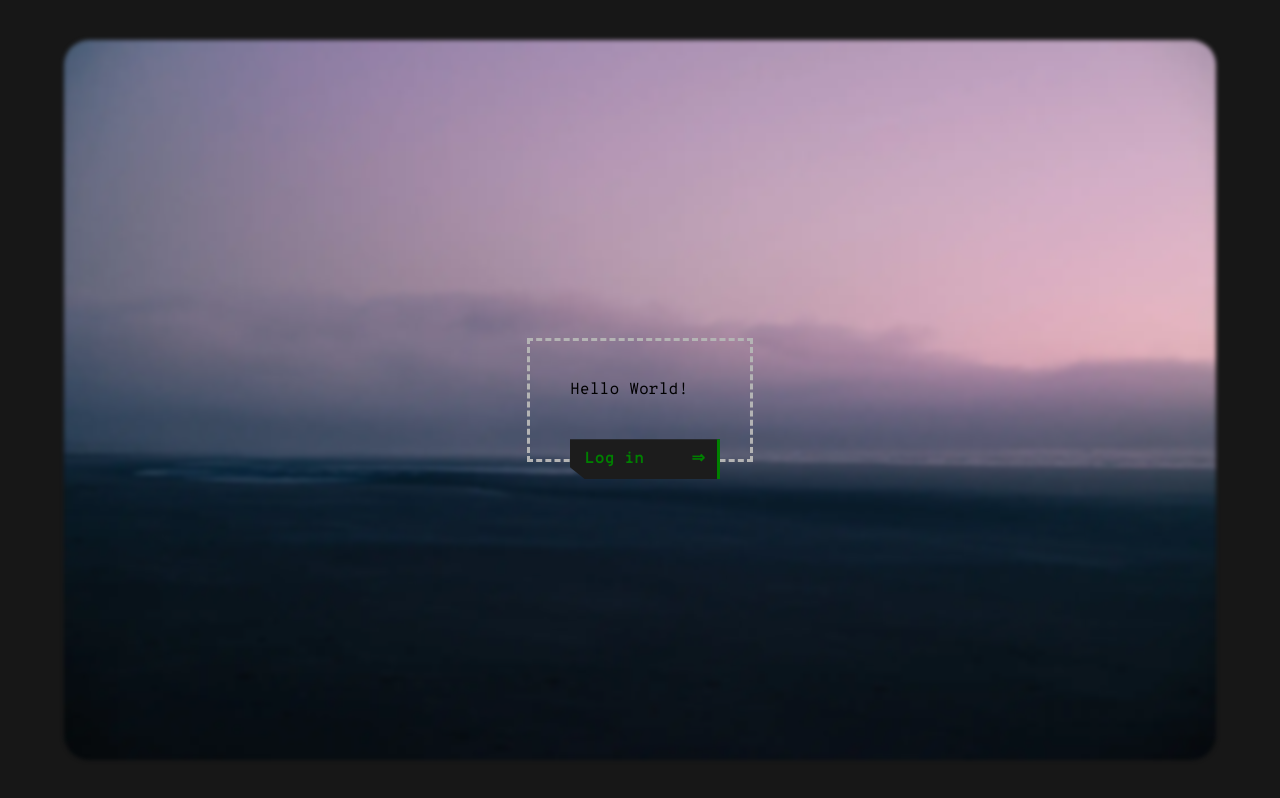
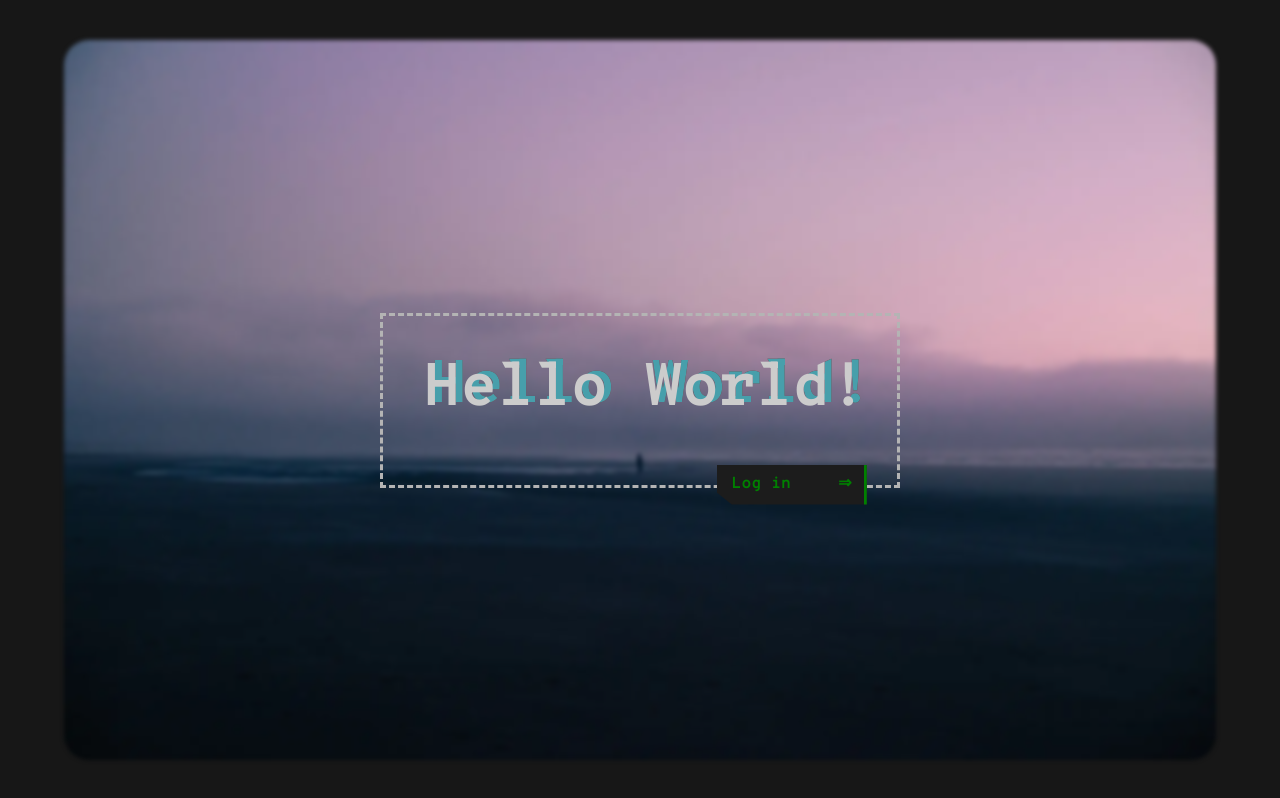
Before and after one commit to Ragna13377/aboutMe, a React app: page / in a window 1280 px wide. Built offline with nearby package versions, Linux system fonts and the light colour scheme; a web font is replaced by a local one.

Commit message:
Fix: refactor / create button component

```diff
--- /dev/null
+++ b/src/entities/Button/index.tsx
@@ -0,0 +1,14 @@
+import { clsx } from 'clsx';
+import { PropsWithChildren } from 'react';
+import styles from './style.module.scss';
+
+export type ButtonProps = PropsWithChildren & {
+	extraClass?: string;
+};
+const Button = ({ children, extraClass }: ButtonProps) => {
+	return (
+		<button className={clsx(styles.button, extraClass)}>{children}</button>
+	);
+};
+
+export default Button;
--- /dev/null
+++ b/src/entities/Button/style.module.scss
@@ -0,0 +1,59 @@
+$button-width: 150px;
+$button-height: 40px;
+$button-color: #1C1C1CFF;
+$button-color-text: green;
+$bottom-padding: 20px;
+.button {
+	position: relative;
+	inset-inline-start: calc(100% - $button-width);
+	inset-block-start: calc($bottom-padding + $button-height * 0.5);
+	min-width: $button-width;
+	min-height: $button-height;
+	clip-path: polygon(50% 0%, 100% 0, 100% 100%, 10% 100%, 0 70%, 0 0);
+	background-color: $button-color;
+	color: $button-color-text;
+	display: flex;
+	align-items: center;
+	justify-content: space-between;
+	padding: 0 15px;
+	font-weight: 900;
+	overflow: hidden;
+	cursor: pointer;
+	border: none;
+	z-index: 1;
+	&:after {
+		content: '⇒';
+	}
+	&:before {
+		content: '';
+		position: absolute;
+		inset: 0;
+		background: $button-color-text;
+		translate: 98% 0;
+		transition: translate 0s linear;
+	}
+	&:hover, &:active {
+		&:after {
+			animation: flickering 0.8s infinite;
+		}
+	}
+	&:active {
+		&:before {
+			transition: translate 0.8s linear;
+			mix-blend-mode: soft-light;
+			translate: 0 0;
+		}
+	}
+	&:focus {
+		outline: none;
+	}
+	&:focus-visible {
+		outline: 5px solid black;
+	}
+}
+
+@keyframes flickering {
+	0%   { opacity:1; }
+	50%  { opacity:0; }
+	100% { opacity:1; }
+}
--- a/src/entities/GlitchText/index.tsx
+++ b/src/entities/GlitchText/index.tsx
@@ -1,8 +1,10 @@
-import React, { PropsWithChildren } from 'react';
-import styles from '@pages/style.module.scss';
+import { PropsWithChildren } from 'react';
+import styles from './style.module.scss';
 
 const GlitchText = ({ children }: PropsWithChildren) => (
-	<p className={styles.glitchText}>{children}</p>
+	<p className={styles.glitchText} data-text={children}>
+		{children}
+	</p>
 );
 
 export default GlitchText;
--- a/src/entities/GlitchText/style.module.scss
+++ b/src/entities/GlitchText/style.module.scss
@@ -1,12 +1,14 @@
 .glitchText {
+	font-family: OverpassMono, monospace;
 	position: relative;
 	color: #ccc;
 	font-size: 60px;
 	font-weight: 700;
 	animation: glitch 5s step-end infinite;
+	user-select: none;
 	&:after, &:before {
 		position: absolute;
-		content: 'Hello World!';
+		content: attr(data-text);
 		width: 110%;
 		z-index: -5;
 		animation: glitch 5s step-end infinite, opacity 5s step-end infinite;
@@ -74,8 +76,3 @@
 	60% { filter: blur(0); }
 	90% { filter: blur(6px); }
 }
-@keyframes flickering {
-	0%   { opacity:1; }
-	50%  { opacity:0; }
-	100% { opacity:1; }
-}
--- a/src/pages/index.tsx
+++ b/src/pages/index.tsx
@@ -1,4 +1,4 @@
-import React from 'react';
+import Button from '@entities/Button';
 import GlitchText from '@entities/GlitchText';
 import styles from './style.module.scss';
 
@@ -7,7 +7,7 @@ const Home = () => (
 		<div className={styles.layout} />
 		<div className={styles.content}>
 			<GlitchText>Hello World!</GlitchText>
-			<button className={styles.button}>{'Log in'}</button>
+			<Button>Log in</Button>
 		</div>
 	</main>
 );
--- a/src/pages/style.module.scss
+++ b/src/pages/style.module.scss
@@ -29,57 +29,4 @@ $bottom-padding: 20px;
 	padding: 40px 30px $bottom-padding 40px;
 	border: 3px dashed $accent-color;
 	z-index: 10;
-	user-select: none;
 }
-$button-width: 150px;
-$button-height: 40px;
-$button-color: #1C1C1CFF;
-$button-color-text: green;
-.button {
-	position: relative;
-	inset-inline-start: calc(100% - $button-width);
-	inset-block-start: calc($bottom-padding + $button-height * 0.5);
-	min-width: $button-width;
-	min-height: $button-height;
-	clip-path: polygon(50% 0%, 100% 0, 100% 100%, 10% 100%, 0 70%, 0 0);
-	background-color: $button-color;
-	color: $button-color-text;
-	display: flex;
-	align-items: center;
-	justify-content: space-between;
-	padding: 0 15px;
-	font-weight: 900;
-	overflow: hidden;
-	cursor: pointer;
-	border: none;
-	z-index: 1;
-	&:after {
-		content: '⇒';
-	}
-	&:before {
-		content: '';
-		position: absolute;
-		inset: 0;
-		background: $button-color-text;
-		translate: 98% 0;
-		transition: translate 0s linear;
-	}
-	&:hover, &:active {
-		&:after {
-			animation: flickering 0.8s infinite;
-		}
-	}
-	&:active {
-		&:before {
-			transition: translate 0.8s linear;
-			mix-blend-mode: soft-light;
-			translate: 0 0;
-		}
-	}
-	&:focus {
-		outline: none;
-	}
-	&:focus-visible {
-		outline: 5px solid black;
-	}
-}
```
